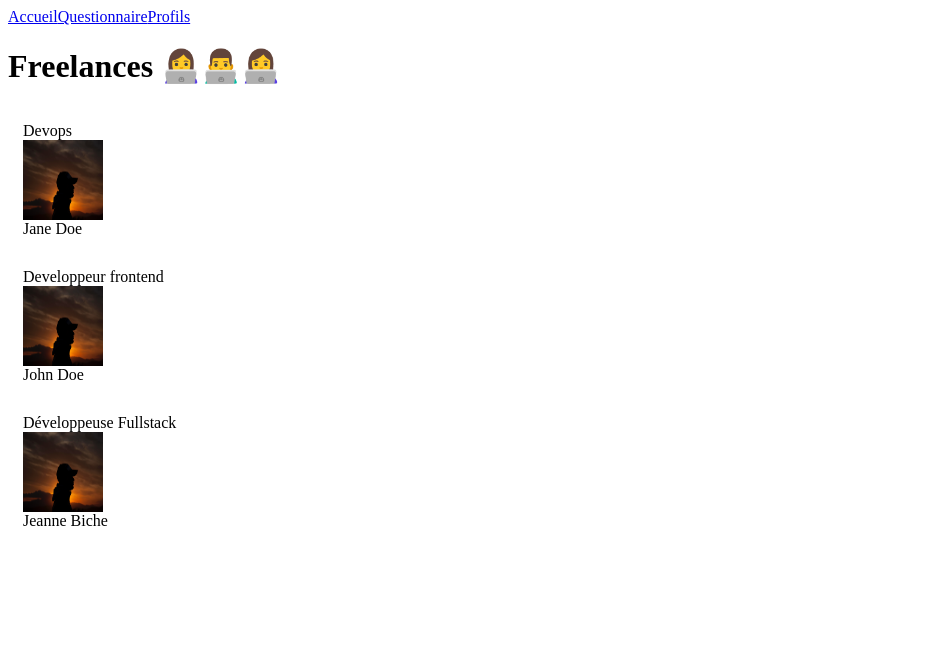
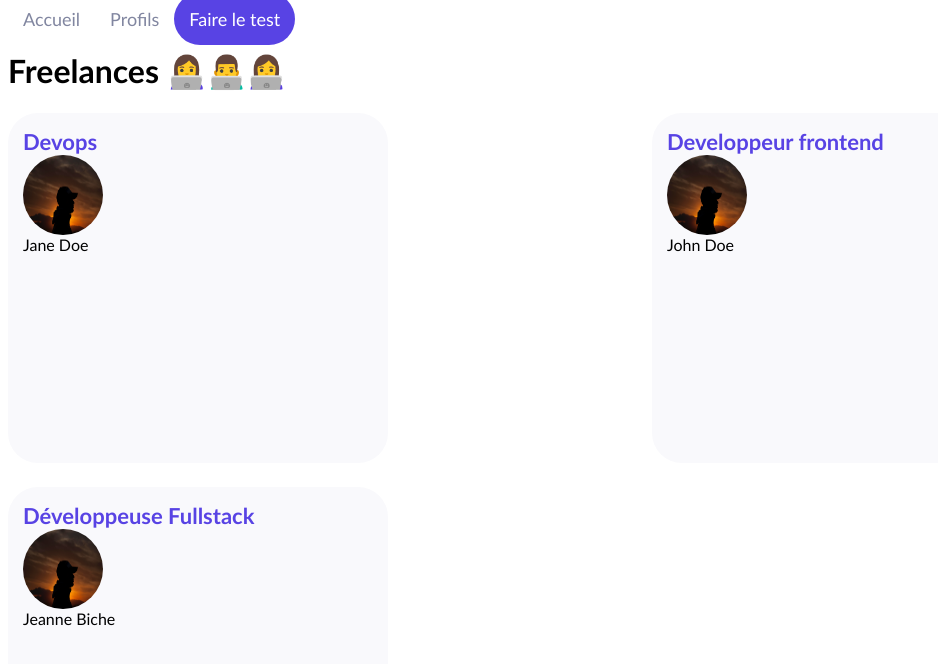
Before and after one commit to ThibaultAncele/ReactProject, a React (Create React App) app: page /freelances in a window 1280 px wide. Shown: the top 664 px of the page, without its empty margins (0-938 px from the left). Built offline with nearby package versions, Linux system fonts and the light colour scheme.

Commit message:
P1C4 begin, styled-composed, $, &, createGlobalStyle

```diff
--- a/package.json
+++ b/package.json
@@ -14,6 +14,7 @@
     "react-router-dom": "^6.12.1",
     "react-scripts": "5.0.1",
     "sort-by": "^1.2.0",
+    "styled-components": "^6.0.0-rc.3",
     "web-vitals": "^2.1.4"
   },
   "scripts": {
--- a/src/components/Card/index.jsx
+++ b/src/components/Card/index.jsx
@@ -1,13 +1,41 @@
 import PropTypes from 'prop-types'
 import DefaultPicture from '../../assets/profile.jpg'
+import styled from 'styled-components'
+import colors from '../../utils/style/color'
+
+const CardLabel = styled.span`
+    color: #5843e4;
+    font-size: 22px;
+    font-weight: bold;
+`
+
+const CardImage = styled.img`
+    height: 80px;
+    width: 80px;
+    border-radius: 50%;
+`
+
+const CardWrapper = styled.div`
+    display: flex;
+    flex-direction: column;
+    padding: 15px;
+    background-color: ${colors.backgroundLight};
+    border-radius: 30px;
+    width: 350px;
+    transition: 200ms;
+    &:hover {
+        cursor: pointer;
+        box-shadow: 2px 2px 10px #e2e3e9;
+    }
+`
 
 function Card({ label, title, picture }) {
     return (
-        <div style={{ display: 'flex', flexDirection: 'column', padding: 15 }}>
-            <span>{label}</span>
-            <img src={picture} alt="freelance" height={80} width={80} />
+        <CardWrapper>
+            <CardLabel>{label}</CardLabel>
+            <CardImage src={picture} alt="freelance" />
             <span>{title}</span>
-        </div>
+        </CardWrapper>
     )
 }
 
--- a/src/components/Header/index.jsx
+++ b/src/components/Header/index.jsx
@@ -1,11 +1,25 @@
 import { Link } from 'react-router-dom'
+import styled from 'styled-components'
+import colors from '../../utils/style/color'
+
+const StyledLink = styled(Link)`
+    padding: 15px;
+    color: #8186a0;
+    text-decoration: none;
+    font-size: 18px;
+    ${(props) =>
+        props.$isFullLink &&
+        `color: white; border-radius: 30px; background-color: ${colors.primary};`}
+`
 
 function Header() {
     return (
         <nav>
-            <Link to="/">Accueil</Link>
-            <Link to="/survey/1">Questionnaire</Link>
-            <Link to="/freelances">Profils</Link>
+            <StyledLink to="/">Accueil</StyledLink>
+            <StyledLink to="/freelances">Profils</StyledLink>
+            <StyledLink to="/survey/1" $isFullLink>
+                Faire le test
+            </StyledLink>
         </nav>
     )
 }
--- a/src/index.jsx
+++ b/src/index.jsx
@@ -7,11 +7,18 @@
 import Freelances from './pages/Freelances'
 import Header from './components/Header'
 import Error from './components/Error'
+import { createGlobalStyle } from 'styled-components'
 
 
+const GlobalStyle = createGlobalStyle`
+    div {
+        font-family: 'Trebuchet MS', Helvetica, sans-serif;
+    }
+`
 ReactDOM.render(
   <React.StrictMode>
     <Router>
+      <GlobalStyle />
       <Header />
       <Routes>
         <Route path="/" element={<Home />} />
--- a/src/pages/Freelances/index.jsx
+++ b/src/pages/Freelances/index.jsx
@@ -1,5 +1,7 @@
 import DefaultPicture from '../../assets/profile.jpg'
 import Card from '../../components/Card'
+import styled from 'styled-components'
+
 const freelanceProfiles = [
     {
         name: 'Jane Doe',
@@ -18,19 +20,26 @@
     },
 ]
 
+const CardsContainer = styled.div`
+    display: grid;
+    gap: 24px;
+    grid-template-rows: 350px 350px;
+    grid-template-columns: repeat(2, 1fr);
+`
 
 function Freelances() {
     return (
         <div>
             <h1>Freelances 👩‍💻👨‍💻👩‍💻</h1>
+            <CardsContainer>
                 {freelanceProfiles.map((profile, index) => (
                     <Card
                         key={`${profile.name}-${index}`}
                         label={profile.jobTitle}
-                    picture={profile.picture}
                         title={profile.name}
                     />
                 ))}
+            </CardsContainer>
         </div>
     )
 }
--- /dev/null
+++ b/src/utils/style/color.js
@@ -0,0 +1,7 @@
+const colors = {
+    primary: '#5843E4',
+    secondary: '#8186A0',
+    backgroundLight: '#F9F9FC',
+}
+
+export default colors
```
Also changed, not shown: 1 other file (tests, documents, lock files or other folders). Lines whose indentation alone changed are shown as unchanged.
